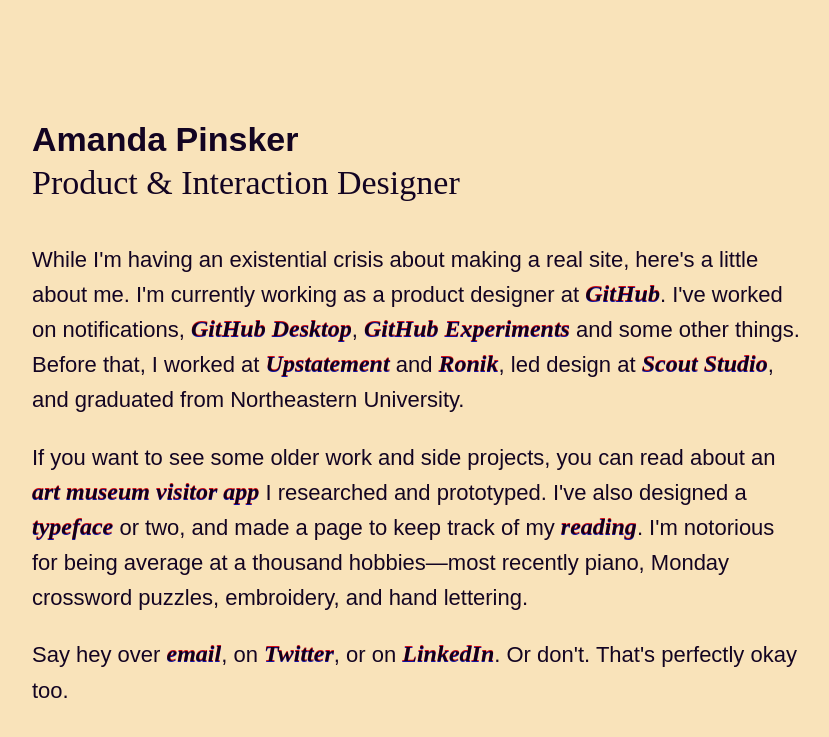
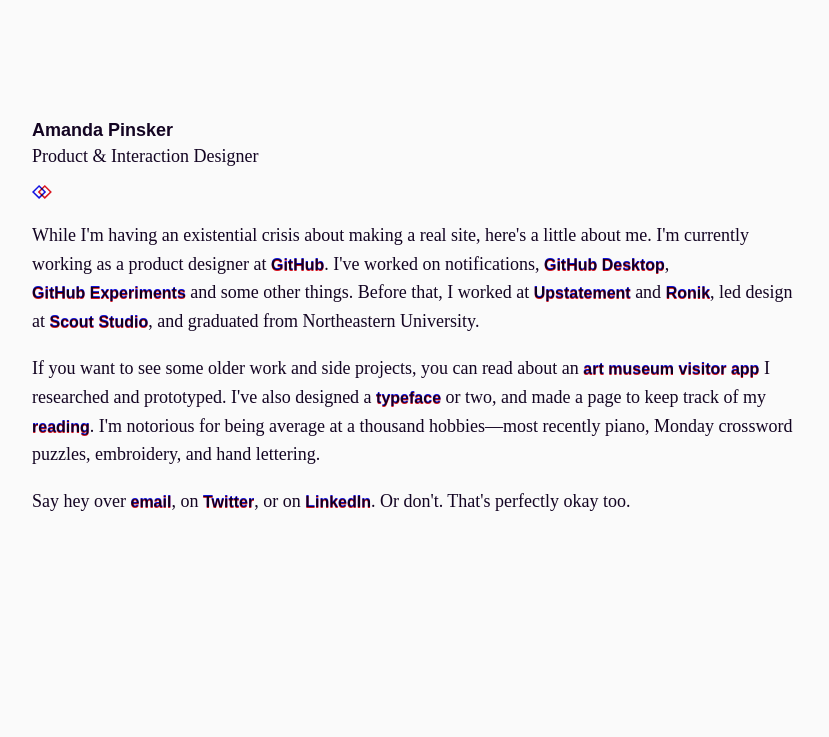
Before and after one commit to ampinsk/ampinsk.github.io, a Jekyll site: the page built from index.html, in a window 1280 px wide. Shown: the top 737 px of the page, without its empty margins (224-1053 px from the left). Built offline with Jekyll 4.4.1, drawn with Linux system fonts in a browser that asks for light colours; some web fonts are replaced.

Commit message:
Tweak type, sizes, and add accent

```diff
--- a/_sass/_project.scss
+++ b/_sass/_project.scss
@@ -2,6 +2,7 @@
   margin: 140px 0;
 
   h1 {
+    font-family: $sans-text;
     font-size: 60px;
   }
   h2 {
@@ -27,6 +28,10 @@
   align-items: flex-start;
   flex-wrap: wrap;
   justify-content: space-between;
+
+  h1, h2, h3, strong {
+    font-family: $sans-text;
+  }
 }
 
 .project_img {
--- a/_sass/_variables.scss
+++ b/_sass/_variables.scss
@@ -1,5 +1,5 @@
 // Colors
-$white: rgb(245, 245, 245);
+$white: #fafafa;
 $beige: #f9e3ba;
 $teal: #71AFA3;
 $light-teal: #AFDFD9;
@@ -40,7 +40,10 @@
 $timing-cubic: 0.2s cubic-bezier(0.645, 0.045, 0.355, 1);
 // ---
 // Applications
-$background: $beige;
+$background: $white;
 $foreground: $black;
-$primary-font: $sans-text;
+$primary-font: $serif;
+$secondary-font: $sans-text;
+$primary-font-size: 18px;
+$secondary-font-size: 16px;
 $highlight: $red;
--- a/index.html
+++ b/index.html
@@ -9,6 +9,7 @@
   <h1>Amanda Pinsker</h1>
   <h2>Product & Interaction Designer</h2>
 
+  <img src="accent.svg" width="20px"/>
   <p>While I'm having an existential crisis about making a real site, here's a little about me. I'm currently working as a product designer at <a data-content="GitHub" href="https://github.com">GitHub</a>. I've worked on notifications, <a data-content="GitHub Desktop" href="https://desktop.github.com">GitHub Desktop</a>, <a data-content="GitHub Experiments" href="https://experiments.github.com">GitHub Experiments</a> and some other things. Before that, I worked at <a data-content="Upstatement" href="https://upstatement.com">Upstatement</a> and <a data-content="Ronik" href="https://ronikdesign.com">Ronik</a>, led design at <a data-content="Scout Studio" href="https://neu.edu/scout">Scout Studio</a>, and graduated from Northeastern University.</p>
 
   <p>If you want to see some older work and side projects, you can read about an <a data-content="art museum visitor app" href="/project/museum">art museum visitor app</a> I researched and prototyped. I've also designed a <a data-content="typeface" href="/project/baudelaire">typeface</a> or two, and made a page to keep track of my <a data-content="reading" href="/reading">reading</a>. I'm notorious for being average at a thousand hobbies—most recently piano, Monday crossword puzzles, embroidery, and hand lettering.</p>
--- a/main.scss
+++ b/main.scss
@@ -47,25 +47,19 @@
   p {
     font-size: 18px;
     line-height: 1.6;
-
-    @include mq($tablet) {
-      font-size: 22px;
-    }
   }
 
   a {
-    font-family: $serif;
-    font-style: italic;
+    font-family: $secondary-font;
     cursor: pointer;
-    font-size: 20px;
-    text-decoration: none;
+    font-size: $secondary-font-size;
+    font-weight: 600;
     line-height: 0;
     position: relative;
     mix-blend-mode: multiply;
     color: $blue;
     white-space: nowrap;
     transition: $timing;
-    font-weight: 600;
 
     &:after {
       content: attr(data-content);
@@ -76,55 +70,26 @@
       mix-blend-mode: multiply;
       transition: $timing;
       width: 100%;
-
-      @include mq($tablet) {
-        top: 12px;
-      }
     }
 
     &:hover:after {
       left: 2px;
       top: 12px;
       transition: $timing-cubic;
-
-      @include mq($tablet) {
-        top: 14px;
-      }
-
-    }
-
-    @include mq($tablet) {
-      font-size: 24px;
     }
   }
 
   h1 {
-    font-size: 30px;
+    font-size: $primary-font-size;
+    font-family: $secondary-font;
     margin-bottom: 5px;
-
-    @include mq($tablet) {
-      font-size: 34px;
-    }
   }
 
   h2 {
-    font-size: 30px;
-    font-family: $serif;
+    font-size: $primary-font-size;
+    font-family: $primary-font;
     font-weight: normal;
-    margin-bottom: 40px;
-
-    @include mq($tablet) {
-      font-size: 34px;
-    }
-  }
-
-  h6 {
-    font-size: 13px;
-    margin-top: 20px;
-  }
-
-  .aside {
-    color: lighten($black, 40%);
+    margin-bottom: 18px;
   }
 }
 
```
Also changed, not shown: accent.svg (added).
